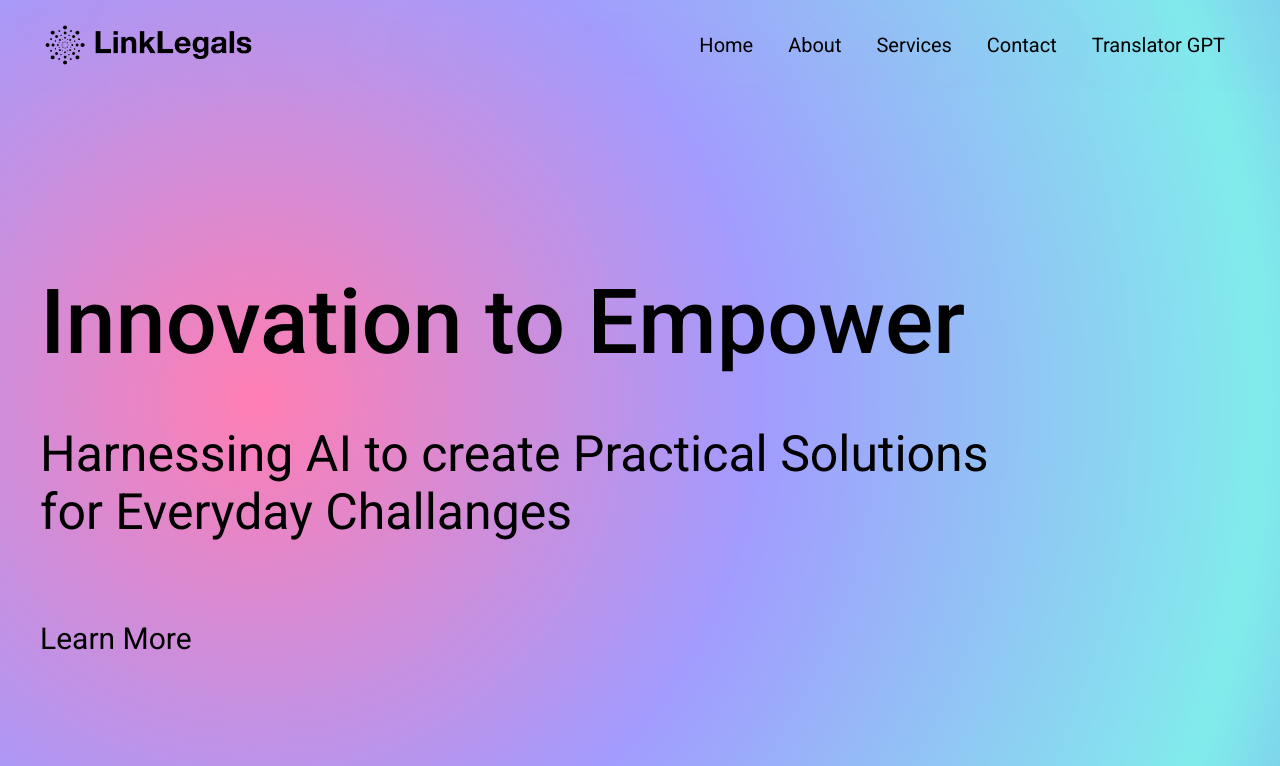
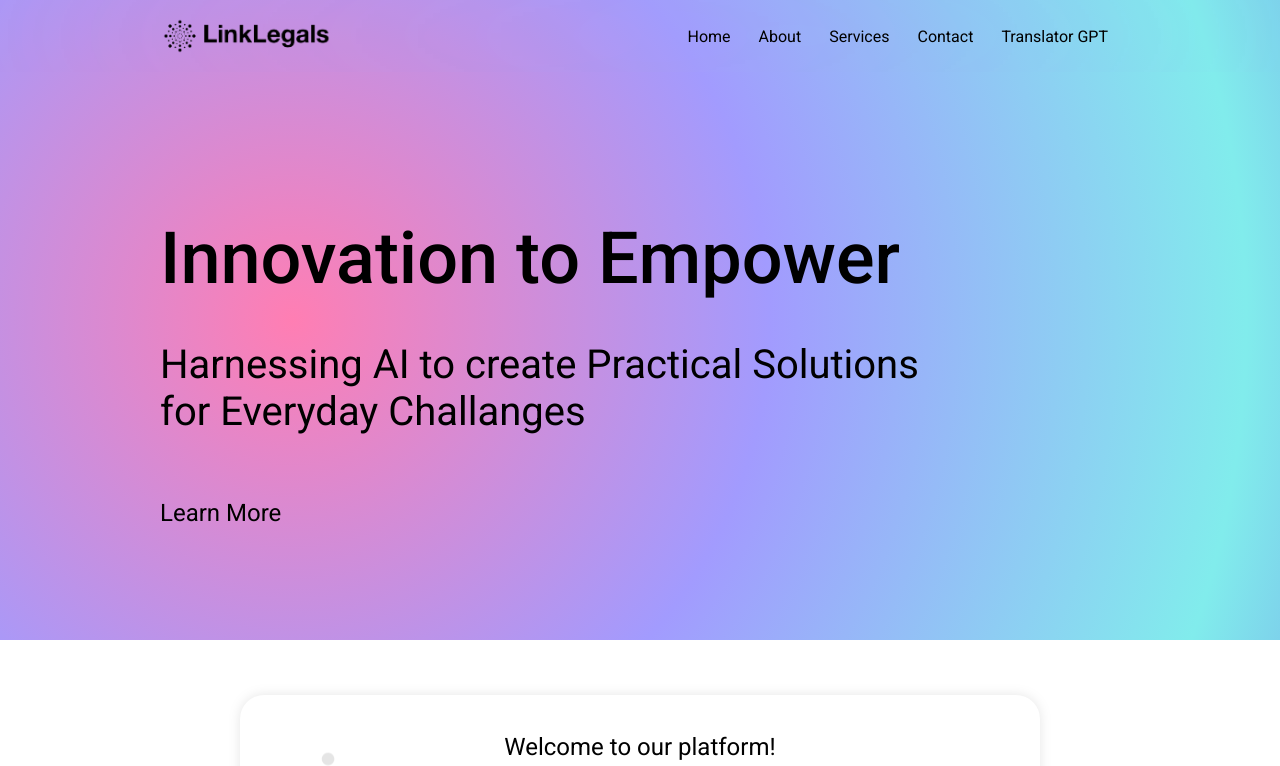
Before and after one commit to JuanDeAguero/linklegals-frontend, a React (Create React App) app in the folder website/: page / in a window 1280 px wide. Shown: the top 766 px of the page. Built offline with nearby package versions, Linux system fonts and the light colour scheme.

Commit message:
zoom to 0.8

```diff
--- a/website/src/index.css
+++ b/website/src/index.css
@@ -25,3 +25,6 @@ button * {
 button:hover {
     cursor: pointer;
 }
+html {
+    zoom: 0.8;
+}
```
